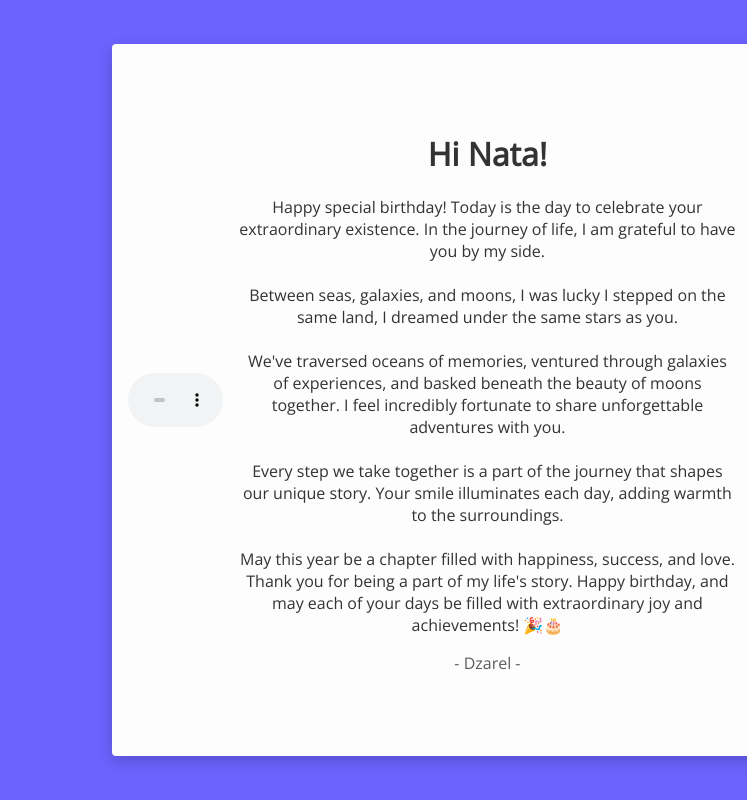
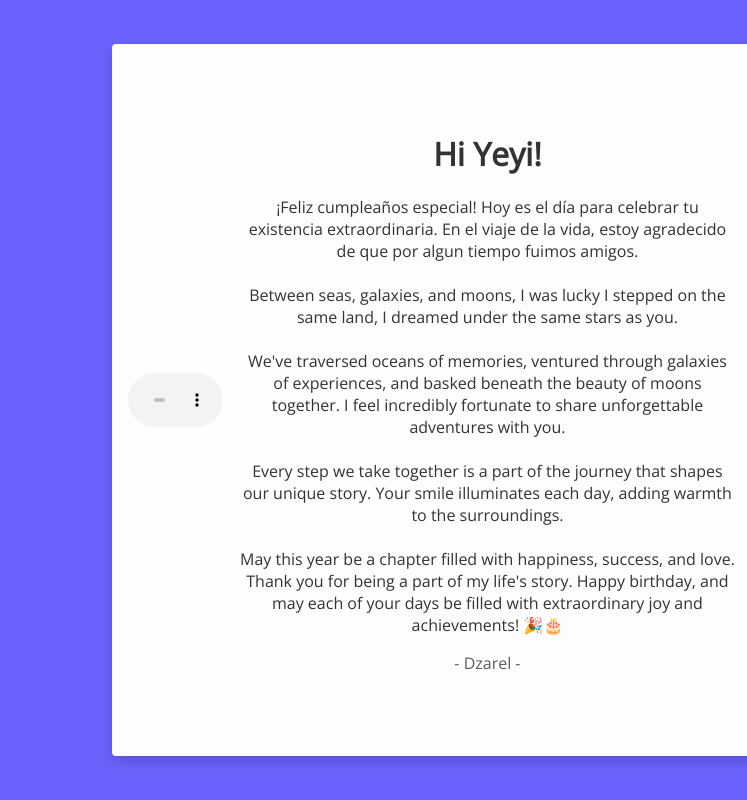
Before and after one commit to fabian0816/Birthday, a plain HTML site: page index.html in a window 1280 px wide. Shown: the full height of the page, 0-747 px from the left. Drawn offline with nearby package versions, Linux system fonts and the light colour scheme.

Commit message:
Update index.html

```diff
--- a/index.html
+++ b/index.html
@@ -9,8 +9,8 @@
   <div class="card">
    <img src="https://github.com/DzarelDeveloper/Img/blob/main/ulangtahun.jpg?raw=true" alt="birthday" class="birthday">
    <div class="text">
-    <h1>Hi Nata!</h1>
-    <p>Happy special birthday! Today is the day to celebrate your extraordinary existence. In the journey of life, I am grateful to have you by my side.
+    <h1>Hi Yeyi!</h1>
+    <p>¡Feliz cumpleaños especial! Hoy es el día para celebrar tu existencia extraordinaria. En el viaje de la vida, estoy agradecido de que por algun tiempo fuimos amigos.
 <br><br>
 Between seas, galaxies, and moons, I was lucky I stepped on the same land, I dreamed under the same stars as you.
 <br><br>
```
